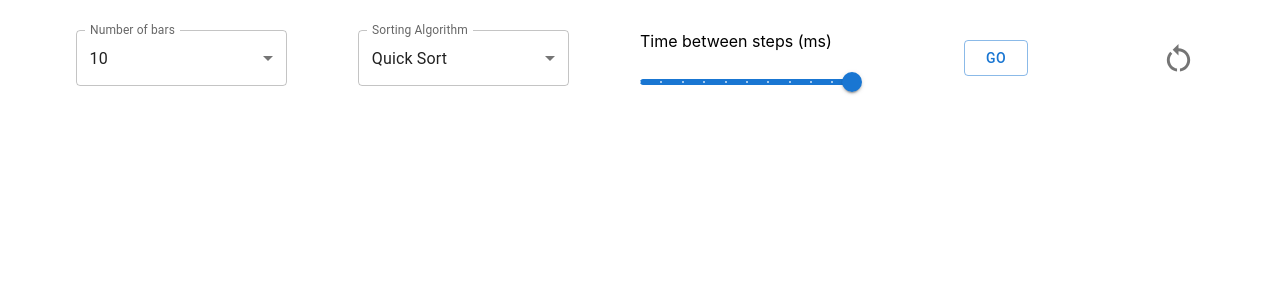
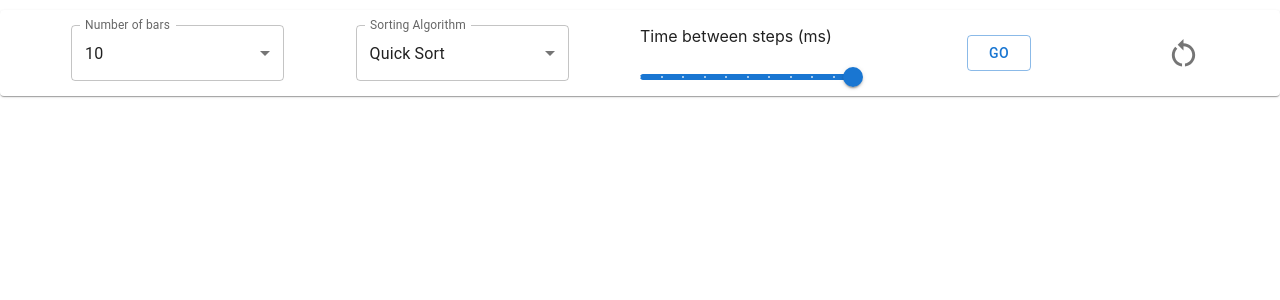
Before and after one commit to Jonathan-Aguayo/AlgorithmVisualizer, a React (Create React App) app: page / in a window 1280 px wide. Shown: the top 300 px of the page. Built offline with nearby package versions, Linux system fonts and the light colour scheme; some icons are missing.

Commit message:
made the grid component material ui paper

```diff
--- a/src/Components/Options.jsx
+++ b/src/Components/Options.jsx
@@ -7,6 +7,7 @@ import Button from '@mui/material/Button';
 import Slider from '@mui/material/Slider';
 import Grid from '@mui/material/Grid'
 import IconButton from '@mui/material/IconButton';
+import Paper from '@mui/material/Paper';
 import {RestartAlt} from '@mui/icons-material'
 import {ChangeBarColors, createRandomArray, getQuickSortAnimations, SwapGraphBars} from './HelperFunctions.jsx'
 
@@ -87,7 +88,7 @@ export default function Options(props)
     }
 
     return(
-        <Grid container style={{marginTop:'10px', marginBottom:'10px',padding: '5px'}} justifyContent='space-evenly' alignItems='center'>
+            <Grid container style={{marginTop: '10px',marginBottom: '10px',}} justifyContent='space-evenly' alignItems='center' component={Paper}>
                 <Grid item xs={4} md={2}>
                     <FormControl fullWidth>
                         <InputLabel id="Bar-Number-select">Number of bars</InputLabel>
```
Lines whose indentation alone changed are shown as unchanged.
